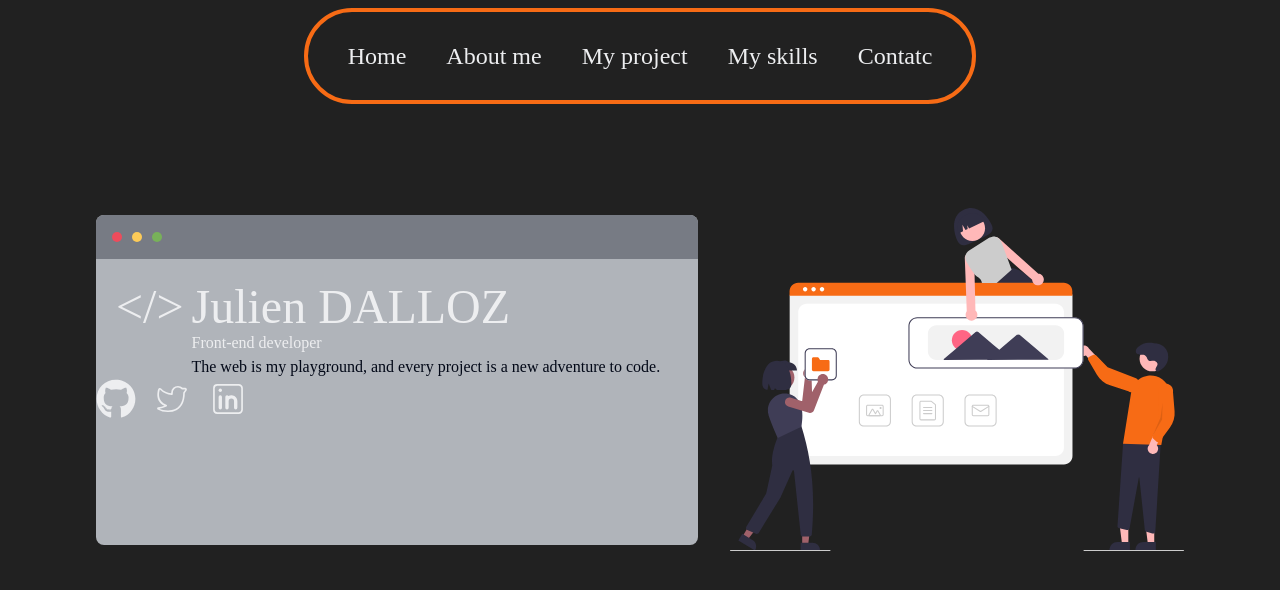
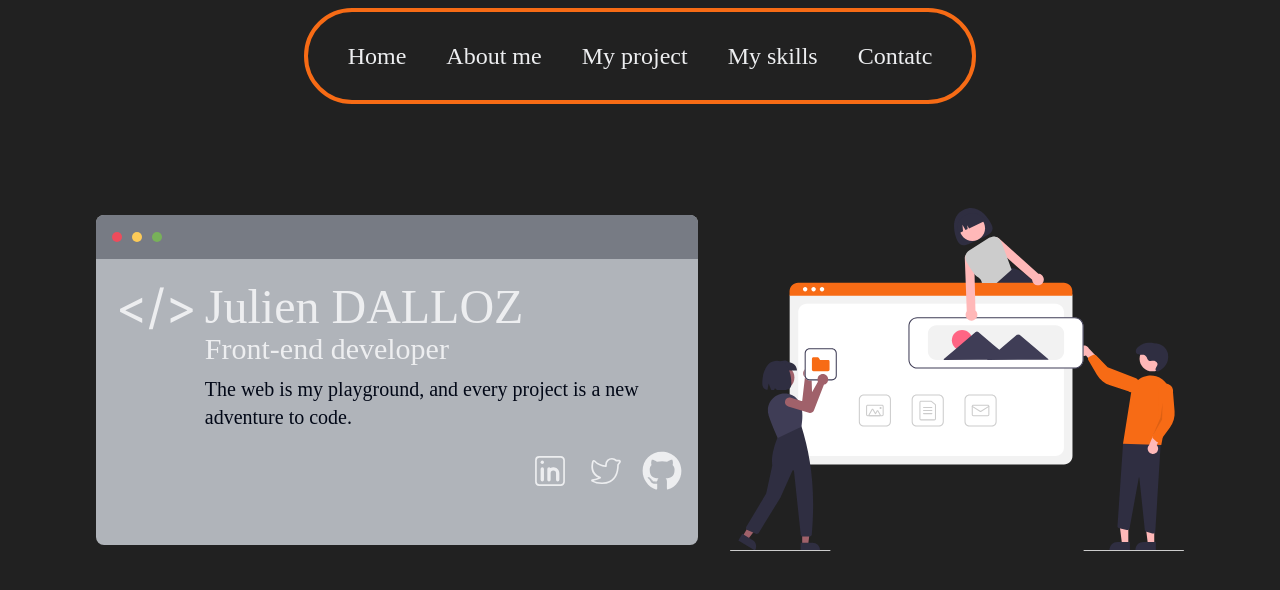
Before and after one commit to MjrDal/portfolio, a Next.js app: page / in a window 1280 px wide. Shown: the top 590 px of the page. Built offline with nearby package versions, Linux system fonts and the light colour scheme.

Commit message:
add first presentation

```diff
--- a/components/presentation/Presentation.tsx
+++ b/components/presentation/Presentation.tsx
@@ -7,25 +7,25 @@ import { Dot } from "../dot/Dot";
 export const Presentation = () => {
   const spec = "</>";
   return (
-    <section className=" font-sans w-full flex flex-row justify-center items-center gap-8">
+    <section className="  w-full flex flex-row justify-center items-center gap-8">
       <div className="w-[41.375rem] h-[20.625rem] bg-grayLight rounded-lg">
         <div className=" w-full h-11 bg-gray rounded-t-lg">
           <Dot />
         </div>
-        <div className=" flex flex-col">
+        <div className=" flex flex-col h-full">
           <div className="flex flex-row pl-5 pt-6">
             <p className=" text-white text-5xl ">{spec}</p>
-            <div className="ml-2">
+            <div className="font-sans ml-2">
               <h1 className=" text-white text-5xl"> Julien DALLOZ</h1>
-              <p className=" text-white">Front-end developer</p>
-              <p>
+              <p className=" text-white text-3xl">Front-end developer</p>
+              <p className=" text-xl mt-2">
                 The web is my playground, and every project is a new adventure
                 to code.
               </p>
             </div>
           </div>
 
-          <div>
+          <div className=" w-full flex pr-4 pt-5">
             <Social width="40px" />
           </div>
         </div>
--- a/components/social/Social.tsx
+++ b/components/social/Social.tsx
@@ -1,4 +1,5 @@
 "use client";
+import Link from "next/link";
 import { CiLinkedin, CiTwitter } from "react-icons/ci";
 import { FaGithub } from "react-icons/fa";
 
@@ -12,10 +13,16 @@ export const Social = ({ width }: SocialProps) => {
   };
 
   return (
-    <div className="w-full flex flex-row gap-4">
-      <FaGithub className=" text-white" style={iconStyle} />
-      <CiTwitter className=" text-white" style={iconStyle} />
-      <CiLinkedin className=" text-white" style={iconStyle} />
+    <div className="w-full flex flex-row-reverse gap-4">
+      <Link href="https://github.com/MjrDal">
+        <FaGithub className=" text-white" style={iconStyle} />
+      </Link>
+      <Link href="https://twitter.com/JDInfo39">
+        <CiTwitter className=" text-white" style={iconStyle} />
+      </Link>
+      <Link href="https://www.linkedin.com/in/julien-undefined-a55b102a7/">
+        <CiLinkedin className=" text-white" style={iconStyle} />
+      </Link>
     </div>
   );
 };
```
